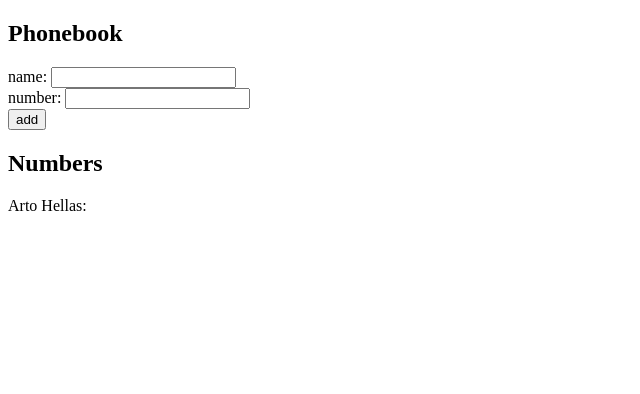
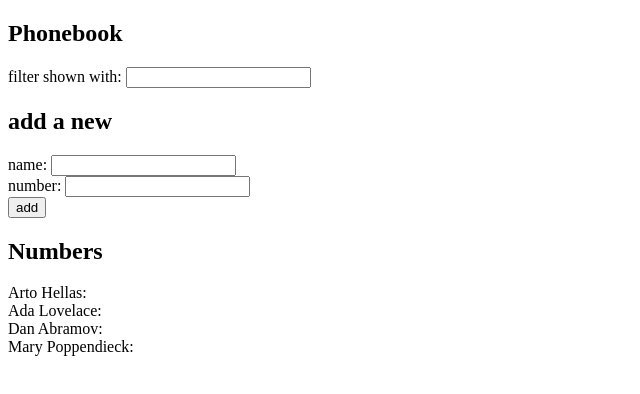
Before and after one commit to DaniPoot/fullstackopen-course, a React (Create React App) app in the folder part2/phonebook/: page / in a window 1280 px wide. Shown: the top 394 px of the page, without its empty margins (0-640 px from the left). Built offline with nearby package versions, Linux system fonts and the light colour scheme.

Commit message:
Finish step 4, exercise 2.9

```diff
--- a/part2/phonebook/src/App.js
+++ b/part2/phonebook/src/App.js
@@ -2,10 +2,14 @@ import { useState } from 'react'
 
 const App = () => {
   const [persons, setPersons] = useState([
-    { name: 'Arto Hellas' }
+    { name: 'Arto Hellas', number: '040-123456', id: 1 },
+    { name: 'Ada Lovelace', number: '39-44-5323523', id: 2 },
+    { name: 'Dan Abramov', number: '12-43-234345', id: 3 },
+    { name: 'Mary Poppendieck', number: '39-23-6423122', id: 4 }
   ])
   const [newPhone, setNewPhone] = useState('')
   const [newName, setNewName] = useState('')
+  const [filter, setNewFilter] = useState('')
 
   const onChangeName = ({ target }) => {
     const { value } = target
@@ -15,6 +19,11 @@ const App = () => {
   const onChangePhone = ({ target }) => {
     const { value } = target
     setNewPhone(value)
+  }
+
+  const onChangeFilter = ({ target }) => {
+    const { value } = target
+    setNewFilter(value)
   }
 
   const onAddPerson = (event) => {
@@ -32,11 +41,19 @@ const App = () => {
     }
     setPersons(persons.concat(person))
     setNewName('')
+    setNewPhone('')
   }
+
+  const filterList = !filter ? persons : persons.filter(person => person.name.toLocaleLowerCase().includes(filter.toLocaleLowerCase()))
 
   return (
     <div>
       <h2>Phonebook</h2>
+      <div>
+        filter shown with: <input value={filter} onChange={onChangeFilter} />
+      </div>
+
+      <h2>add a new</h2>
       <form onSubmit={onAddPerson}>
         <div>
           name: <input value={newName} onChange={onChangeName} />
@@ -50,7 +67,7 @@ const App = () => {
       </form>
       <h2>Numbers</h2>
       {
-        persons.map(person => (
+        filterList.map(person => (
           <div key={person.name}>
             {person.name}: {person.phone}
           </div>
```
